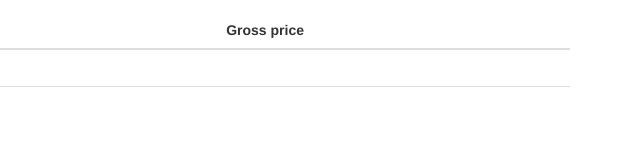
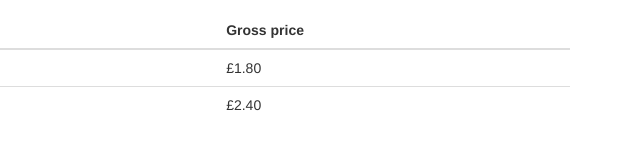
Before and after one commit to dballinger/angular-js-tutorial, a website: page app/index.html in a window 1280 px wide. Shown: the part 205-356 px from the top of the page, 640-1280 px from the left. Drawn offline with Linux system fonts and the light colour scheme.

Commit message:
added gross price directive

```diff
--- a/app/index.html
+++ b/app/index.html
@@ -26,7 +26,7 @@
     <tr ng-repeat="product in data.products">
         <td>{{product.name}}</td>
         <td>{{product.price | currency}}</td>
-        <td>{{product.grossPrice | currency}}</td>
+        <td with-vat="product.price"></td>
     </tr>
     </tbody>
 </table>
--- a/app/js/app.js
+++ b/app/js/app.js
@@ -50,16 +50,34 @@ angular.module('tutorial', [])
             }
         })
 
+        .directive('withVat', function (VatCalculator, currencyFilter) {
+            return {
+                restrict: 'A',
+                scope: {
+                    nettPrice: '=withVat'
+                },
+                link: function (scope, element, attrs) {
+                    scope.$watch('nettPrice', function(nettPrice) {
+                        VatCalculator.calculateGross(nettPrice).then(function(grossPrice) {
+                            element.text(currencyFilter(grossPrice))
+                        });
+                    });
+                }
+            }
+        })
+
         .factory('VatCalculator', function ($http, $q) {
             var promisedVat;
             return {
                 calculateGross: function (nettPrice) {
                     if (!promisedVat) {
                         promisedVat = $http.get('data/vat.json').then(function (response) {
-                            return nettPrice * (1 + (response.data.rate / 100.0));
+                            return (1 + (response.data.rate / 100.0));
                         });
                     }
-                    return promisedVat;
+                    return promisedVat.then(function(factor) {
+                        return nettPrice * factor;
+                    });
                 }
             }
         })
```
Also changed, not shown: test/unit/specs.js (+14 -0 lines), README.md.
